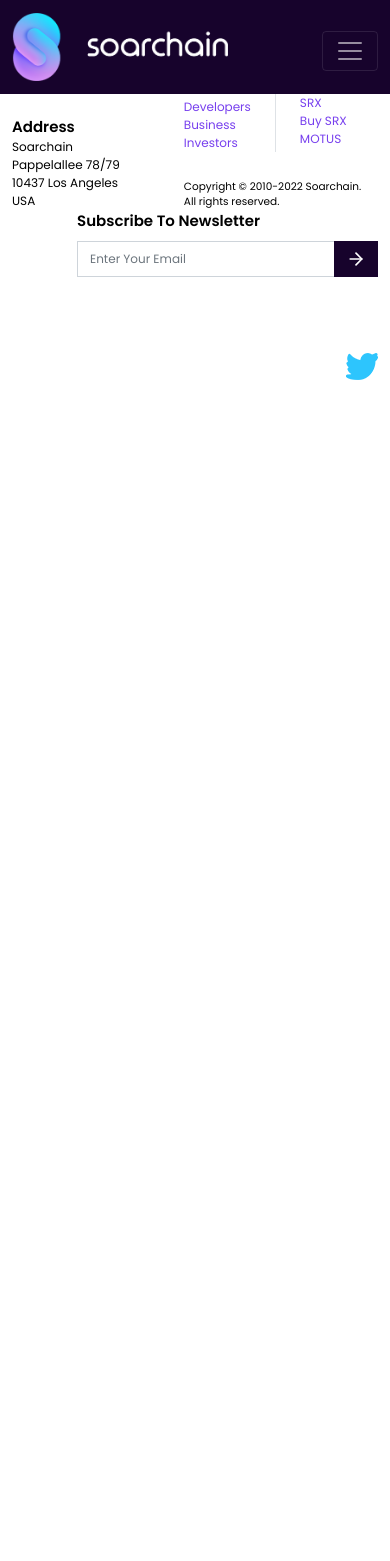
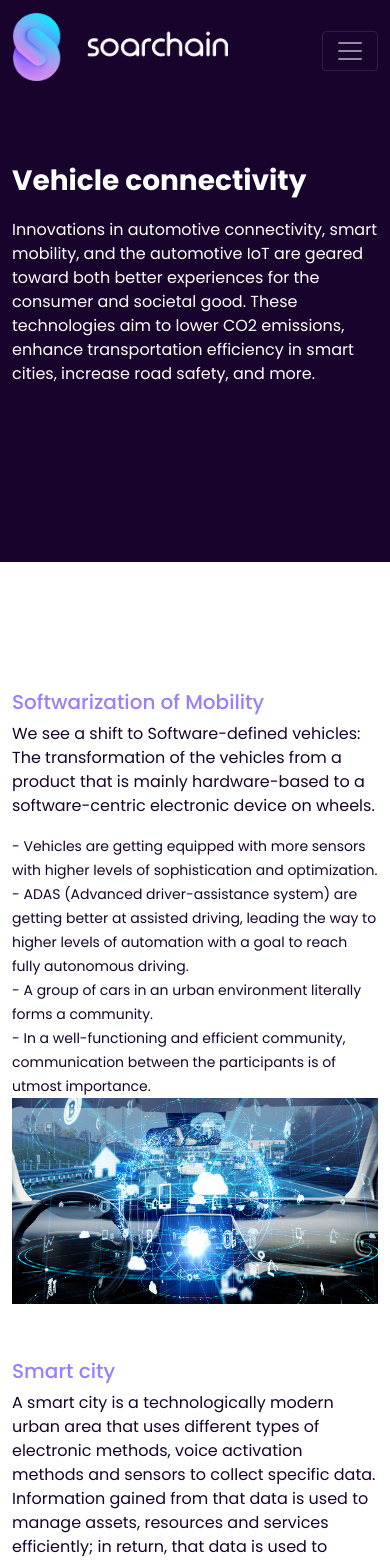
Before and after one commit to soar-robotics/soarchain-web, a Next.js app: page /solutions/mobility-connectivity in a window 390 px wide. Before the commit this address had no page. Shown: the top 1561 px of the page. Before the commit the page ends 844 px from the top, so only its background shows below. Built offline with nearby package versions, Linux system fonts and the light colour scheme.

Commit message:
Implement solutions/mobility-connectivity page

```diff
--- a/components/NavBar.js
+++ b/components/NavBar.js
@@ -21,7 +21,7 @@ const NavBar = () => {
                   <NavDropdown.Header>Industries</NavDropdown.Header>
                   <NavDropdown.Item
                     className='text-capitalize'
-                    href='/solutions/mobility-and-connectivity'
+                    href='/solutions/mobility-connectivity'
                   >
                     mobility and connectivity
                   </NavDropdown.Item>
--- /dev/null
+++ b/pages/solutions/mobility-connectivity.js
@@ -0,0 +1,42 @@
+import { mobilityConnectivityAspects } from '../../utils/context/mobilityConnectivity';
+
+function MobilityConnectivity() {
+  return (
+    <main className='mobility'>
+      <section className='showcase'>
+        <div className='container'>
+          <span className='text-title'>Vehicle connectivity</span>
+          <p className='mt-3'>
+            Innovations in automotive connectivity, smart mobility, and the automotive IoT are
+            geared toward both better experiences for the consumer and societal good. These
+            technologies aim to lower CO2 emissions, enhance transportation efficiency in smart
+            cities, increase road safety, and more.
+          </p>
+        </div>
+      </section>
+
+      <section className='aspects'>
+        <div className='container'>
+          <div className='mt-5 d-flex flex-column gap-5'>
+            {mobilityConnectivityAspects.map((item, index) => (
+              <div
+                key={index}
+                className={`d-flex flex-column flex-md-row  ${
+                  index % 2 === 0 ? 'flex-md-row-reverse' : ''
+                } justify-content-between align-items-center row`}
+              >
+                <div className={`col ${item.image ? 'col-md-7' : ''}`}>
+                  <h5 className='text-purple'>{item.title}</h5>
+                  <span>{item.description}</span>
+                </div>
+                {item.image && <div className='col col-md-5'>{item.image}</div>}
+              </div>
+            ))}
+          </div>
+        </div>
+      </section>
+    </main>
+  );
+}
+
+export default MobilityConnectivity;
--- a/styles/app.scss
+++ b/styles/app.scss
@@ -9,6 +9,7 @@
 @import 'pages/solutions/soarchain';
 @import 'pages/solutions/motus';
 @import 'pages/solutions/application-ecosystem';
+@import 'pages/solutions/mobility-connectivity';
 
 html,
 body {
--- /dev/null
+++ b/styles/pages/solutions/_mobility-connectivity.scss
@@ -0,0 +1,11 @@
+.mobility {
+  .showcase {
+    background: $dark-blue;
+    padding: 10rem 0;
+  }
+
+  .aspects {
+    padding: 5rem 0;
+    color: $dark-blue;
+  }
+}
--- /dev/null
+++ b/utils/context/mobilityConnectivity.js
@@ -0,0 +1,76 @@
+import Image from 'next/image';
+
+export const mobilityConnectivityAspects = [
+  {
+    title: 'Softwarization of Mobility',
+    image: <Image alt='mobility' src='/mobility/mobility.png' width={720} height={405} />,
+    description: (
+      <div>
+        <p>
+          We see a shift to Software-defined vehicles: The transformation of the vehicles from a
+          product that is mainly hardware-based to a software-centric electronic device on wheels.
+        </p>
+
+        <small>
+          - Vehicles are getting equipped with more sensors with higher levels of sophistication and
+          optimization.
+          <br /> - ADAS (Advanced driver-assistance system) are getting better at assisted driving,
+          leading the way to higher levels of automation with a goal to reach fully autonomous
+          driving.
+          <br />- A group of cars in an urban environment literally forms a community.
+          <br />- In a well-functioning and efficient community, communication between the
+          participants is of utmost importance.
+        </small>
+      </div>
+    ),
+  },
+  {
+    title: 'Smart city',
+    image: <Image alt='traffic' src='/mobility/connectivity.png' width={1140} height={642} />,
+    description: (
+      <p>
+        A smart city is a technologically modern urban area that uses different types of electronic
+        methods, voice activation methods and sensors to collect specific data. Information gained
+        from that data is used to manage assets, resources and services efficiently; in return, that
+        data is used to improve operations across the city.
+        <br />
+        Soarchain is creating smart cities by utilizing the connectivity of vehicles between each
+        other and with the infrastructure.
+      </p>
+    ),
+  },
+  {
+    title: 'Traffic Safety',
+    description: (
+      <div>
+        <p>
+          With the help of c-v2x emergency and safety apps, MOTUS offers a future with nearly zero
+          accidents.
+        </p>
+
+        <small>
+          - Traffic accidents kill more than 1.25 million people around the world each year. Beside
+          the lives lost, these accidents take a huge economic toll, with so much human potential
+          being lost.
+          <br /> - According to the NHTSA, connected cars could prevent up to 80% of multi-vehicle
+          crashes.
+          <br />- V2X technology will drastically decrease the frequency of traffic accidents and
+          the money wasted on them.
+        </small>
+      </div>
+    ),
+  },
+  {
+    title: 'Sustainability',
+    description: (
+      <small>
+        - Roads that are safer are less congested. Lowering congestion reduces CO2 emissions.
+        <br /> - Cooperative driving reduces accelerations and travel times.
+        <br />- The protection of micro mobility users provided by V2X would encourage the use of
+        these technologies.
+        <br />- According to 5GAA, it is possible to reduce carbon emissions by 45% when V2X is
+        utilized in vehicles
+      </small>
+    ),
+  },
+];
```
Also changed, not shown: public/mobility/connectivity.png (added), public/mobility/mobility.png (added).
